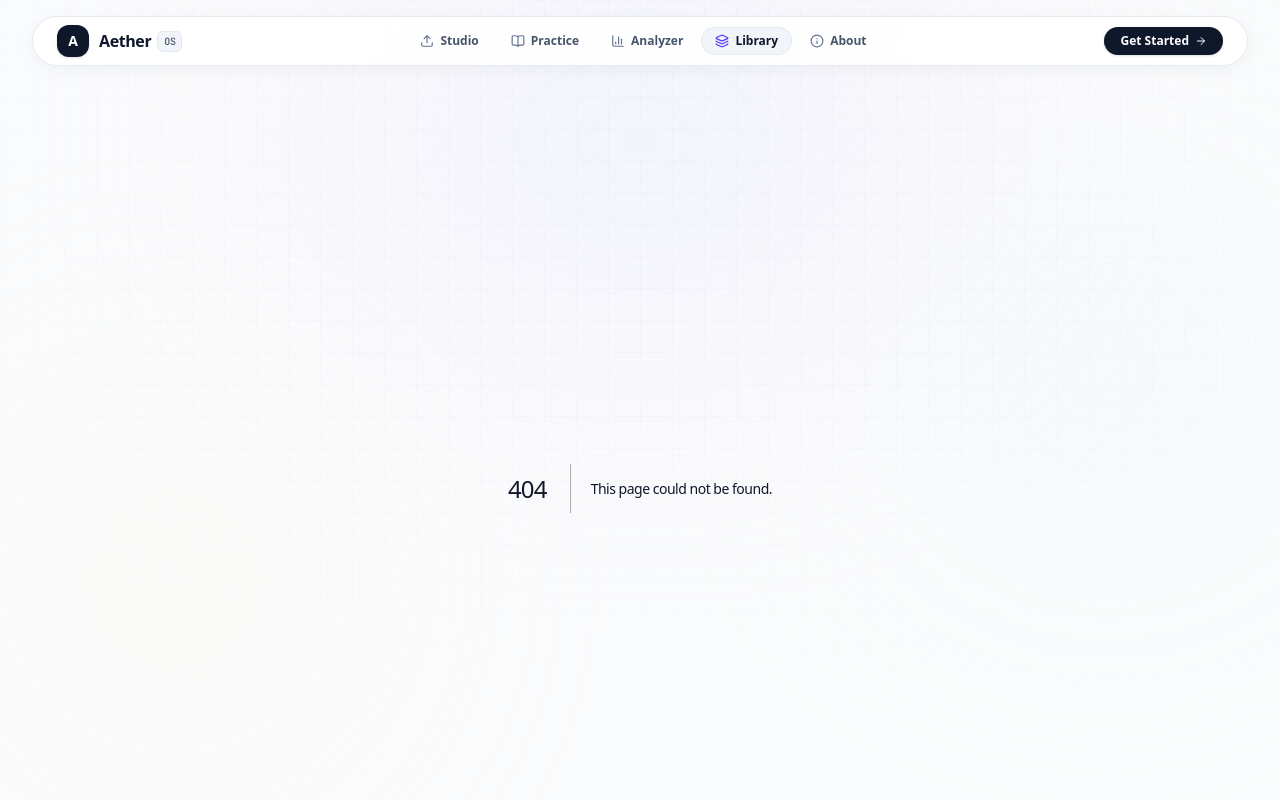
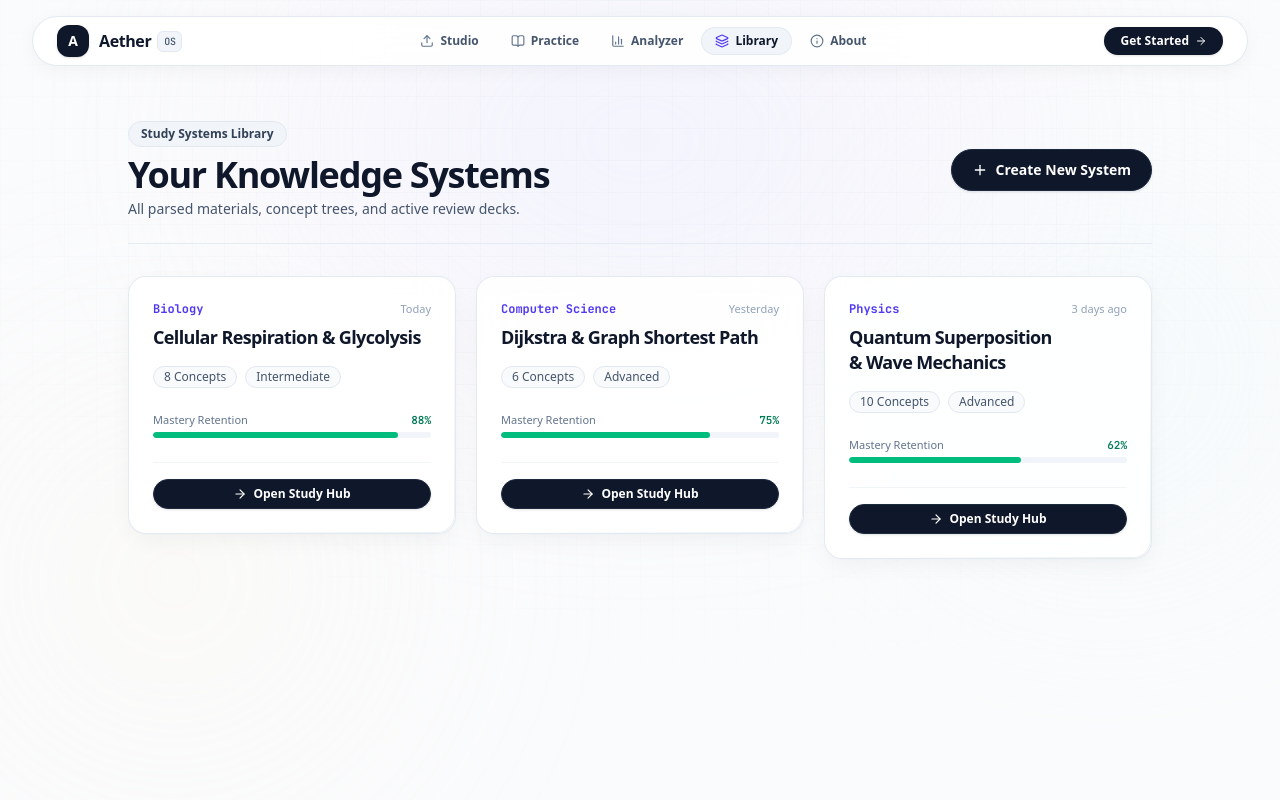
Before and after one commit to z-lovejeet/Aether, a Next.js app in the folder web/: page /results in a window 1280 px wide. Before the commit this address had no page. Shown: the top 800 px of the page. Built offline with nearby package versions, Linux system fonts and the light colour scheme.

Commit message:
feat(web): add study systems library page

```diff
--- /dev/null
+++ b/web/src/app/results/page.tsx
@@ -0,0 +1,171 @@
+"use client";
+
+import { useState, useEffect } from "react";
+import Link from "next/link";
+import {
+  Layers,
+  ArrowRight,
+  Plus,
+  BookOpen,
+} from "lucide-react";
+import { LiquidGlassCard } from "@/components/glass/LiquidGlassCard";
+import { LiquidGlassButton } from "@/components/glass/LiquidGlassButton";
+import { LiquidGlassBadge } from "@/components/glass/LiquidGlassBadge";
+
+interface SavedSystem {
+  id: string;
+  subject: string;
+  title: string;
+  conceptsCount: number;
+  level: string;
+  createdAt: string;
+  masteryPct: number;
+}
+
+const DEFAULT_SYSTEMS: SavedSystem[] = [
+  {
+    id: "session-biology-1",
+    subject: "Biology",
+    title: "Cellular Respiration & Glycolysis",
+    conceptsCount: 8,
+    level: "Intermediate",
+    createdAt: "Today",
+    masteryPct: 88,
+  },
+  {
+    id: "session-cs-1",
+    subject: "Computer Science",
+    title: "Dijkstra & Graph Shortest Path",
+    conceptsCount: 6,
+    level: "Advanced",
+    createdAt: "Yesterday",
+    masteryPct: 75,
+  },
+  {
+    id: "session-physics-1",
+    subject: "Physics",
+    title: "Quantum Superposition & Wave Mechanics",
+    conceptsCount: 10,
+    level: "Advanced",
+    createdAt: "3 days ago",
+    masteryPct: 62,
+  },
+];
+
+export default function ResultsPage() {
+  const [systems, setSystems] = useState<SavedSystem[]>(DEFAULT_SYSTEMS);
+
+  useEffect(() => {
+    if (typeof window !== "undefined") {
+      const found: SavedSystem[] = [];
+      for (let i = 0; i < sessionStorage.length; i++) {
+        const key = sessionStorage.key(i);
+        if (key && (key.startsWith("study:") || key.startsWith("ingest:"))) {
+          try {
+            const raw = sessionStorage.getItem(key);
+            if (raw) {
+              const data = JSON.parse(raw);
+              const sid = key.split(":")[1];
+              if (!found.some((f) => f.id === sid)) {
+                found.push({
+                  id: sid,
+                  subject: data.subject || "General",
+                  title: data.conceptTree?.[0]?.name ? `${data.conceptTree[0].name} Hub` : "Active Study Hub",
+                  conceptsCount: data.conceptTree?.length || 5,
+                  level: data.level || "Intermediate",
+                  createdAt: "Recently Generated",
+                  masteryPct: 50,
+                });
+              }
+            }
+          } catch {
+            /* ignore */
+          }
+        }
+      }
+      if (found.length > 0) {
+        setSystems((prev) => [...found, ...prev.filter((p) => !found.some((f) => f.id === p.id))]);
+      }
+    }
+  }, []);
+
+  return (
+    <main className="relative min-h-screen px-4 pb-24 sm:px-8">
+      <div className="mx-auto max-w-5xl pt-4 sm:pt-8">
+        {/* Top Header */}
+        <div className="flex flex-col sm:flex-row sm:items-center sm:justify-between gap-4 border-b border-slate-200/80 pb-6">
+          <div>
+            <div className="inline-flex items-center gap-2 px-3 py-1 rounded-full bg-slate-100 border border-slate-200 text-slate-700 text-xs font-semibold mb-2">
+              <span>Study Systems Library</span>
+            </div>
+            <h1 className="display text-3xl sm:text-4xl font-extrabold text-slate-900">
+              Your Knowledge Systems
+            </h1>
+            <p className="text-sm text-slate-600 mt-1">
+              All parsed materials, concept trees, and active review decks.
+            </p>
+          </div>
+
+          <Link href="/upload">
+            <LiquidGlassButton size="md" icon={<Plus className="h-4 w-4" />}>
+              Create New System
+            </LiquidGlassButton>
+          </Link>
+        </div>
+
+        {/* ─── Systems Bento Grid ─── */}
+        <div className="mt-8 grid grid-cols-1 md:grid-cols-2 lg:grid-cols-3 gap-5">
+          {systems.map((sys) => (
+            <LiquidGlassCard
+              key={sys.id}
+              depth="medium"
+              className="p-6 flex flex-col justify-between border-slate-200/90 bg-white/95 hover:border-slate-300"
+            >
+              <div>
+                <div className="flex items-center justify-between text-xs">
+                  <span className="font-mono text-indigo-600 font-bold">{sys.subject}</span>
+                  <span className="text-slate-400 text-[11px]">{sys.createdAt}</span>
+                </div>
+
+                <h3 className="font-display text-base sm:text-lg font-bold text-slate-900 mt-2 leading-snug">
+                  {sys.title}
+                </h3>
+
+                <div className="mt-4 flex items-center gap-2 text-xs text-slate-600">
+                  <span className="px-2.5 py-0.5 rounded-full bg-slate-50 border border-slate-200">
+                    {sys.conceptsCount} Concepts
+                  </span>
+                  <span className="px-2.5 py-0.5 rounded-full bg-slate-50 border border-slate-200 capitalize">
+                    {sys.level}
+                  </span>
+                </div>
+
+                {/* Progress Bar */}
+                <div className="mt-6">
+                  <div className="flex justify-between text-[11px] text-slate-500 mb-1">
+                    <span>Mastery Retention</span>
+                    <span className="font-mono text-emerald-700 font-semibold">{sys.masteryPct}%</span>
+                  </div>
+                  <div className="h-1.5 w-full bg-slate-100 rounded-full overflow-hidden">
+                    <div
+                      className="h-full bg-emerald-500 rounded-full"
+                      style={{ width: `${sys.masteryPct}%` }}
+                    />
+                  </div>
+                </div>
+              </div>
+
+              <div className="mt-6 pt-4 border-t border-slate-100">
+                <Link href={`/study/${sys.id}`} className="block">
+                  <LiquidGlassButton variant="primary" size="sm" className="w-full" icon={<ArrowRight className="h-3.5 w-3.5" />}>
+                    Open Study Hub
+                  </LiquidGlassButton>
+                </Link>
+              </div>
+            </LiquidGlassCard>
+          ))}
+        </div>
+      </div>
+    </main>
+  );
+}
```
